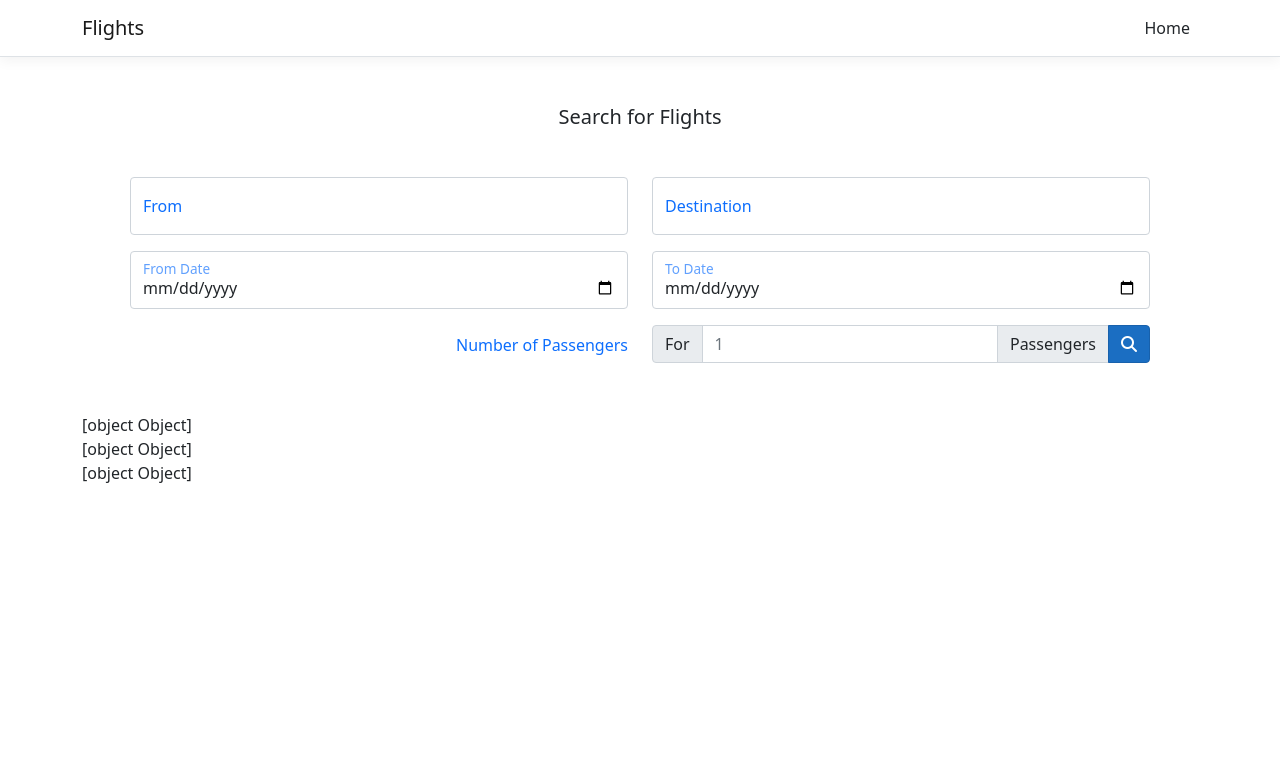
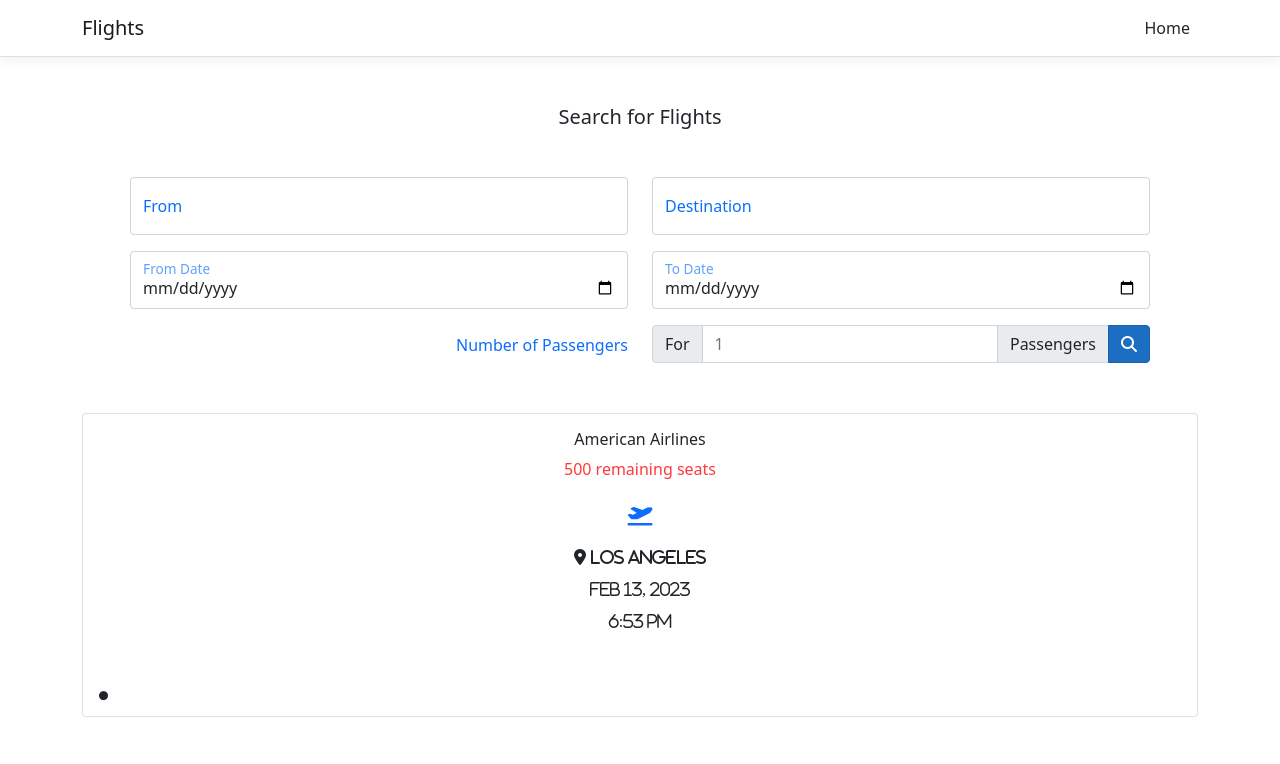
Before and after one commit to Samuel-devops/Flights, an Angular app in the folder Flights/ClientApp/: page / in a window 1280 px wide. Shown: the top 764 px of the page. Built offline with nearby package versions, Linux system fonts and the light colour scheme.

Commit message:
Fontawesom deinstalliert, fortawesome fontawesome installiert

```diff
--- a/Flights/ClientApp/angular.json
+++ b/Flights/ClientApp/angular.json
@@ -29,7 +29,7 @@
             "styles": [
               "node_modules/bootstrap/dist/css/bootstrap.min.css",
               "src/styles.css",
-              "node_modules/fontawesome-free/css/all.css"
+              "node_modules/@fortawesome/fontawesome-free/css/all.css"
             ],
             "scripts": []
           },
--- a/Flights/ClientApp/package.json
+++ b/Flights/ClientApp/package.json
@@ -23,8 +23,8 @@
     "@angular/platform-browser-dynamic": "^14.0.3",
     "@angular/platform-server": "^14.0.3",
     "@angular/router": "^14.0.3",
+    "@fortawesome/fontawesome-free": "^6.3.0",
     "bootstrap": "^5.1.3",
-    "fontawesome-free": "^1.0.4",
     "jquery": "^3.6.0",
     "oidc-client": "^1.11.5",
     "popper.js": "^1.16.0",
--- a/Flights/ClientApp/src/app/search-flights/search-flights.component.html
+++ b/Flights/ClientApp/src/app/search-flights/search-flights.component.html
@@ -32,7 +32,7 @@
   </div>
   <div class="row">
     <div class="col text-end">
-      <label class="form-label text-primary mt-2" >Number of Passengers</label>
+      <label class="form-label text-primary mt-2">Number of Passengers</label>
     </div>
     <div class="col">
       <div class="input-group">
@@ -53,5 +53,44 @@
 
 
 <div *ngFor="let flight of searchResult">
-  {{ flight }}
+  <div class="card text-dark mt-5 text-center">
+    <div class="card-body">
+      <h6 class="card-title">{{flight.airline}}</h6>
+      <div class="card-title" style="color:#ff3939">
+        {{flight.remainingNumberOfSeats}} remaining seats
+      </div>
+      <div class="d-grid text-center g-2">
+        <div class="row">
+          <div class="col">
+            <div class="col m-3">
+              <i class="text-primary fas fa-plane-departure" style="font-size:20px;"></i>
+            </div>
+            <div class="col">
+              <i class="fa-solid fa-location-dot">
+                {{flight.departure.place}}
+              </i>
+            </div>
+            <div class="col m-2">
+              <i class="fa-regular">
+                {{flight.departure.time | date}}
+              </i>
+            </div>
+            <div class="col m-2">
+              <i class="fa-regular">
+                {{flight.departure.time | date:'shortTime'}}
+              </i>
+            </div>
+
+            <div class="col">
+              <div style="display:flex;">
+                <i class="fa-solid fa-circle" style="margin-top:50px; font-size:9px;"></i>
+              </div>
+
+            </div>
+          </div>
+        </div>
+      </div>
+    </div>
+
+  </div>
 </div>
```
Also changed, not shown: 1 other file (tests, documents, lock files or other folders).
